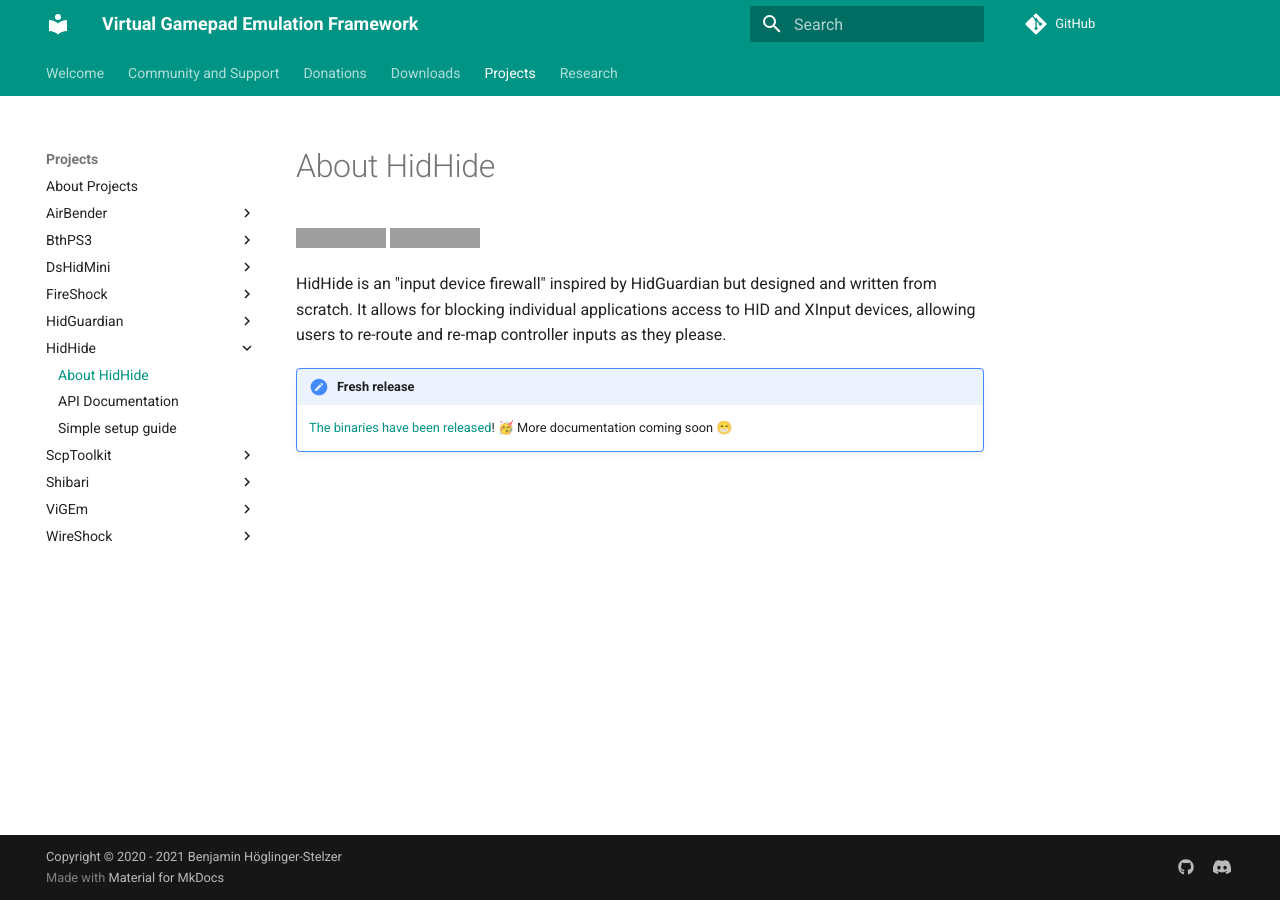
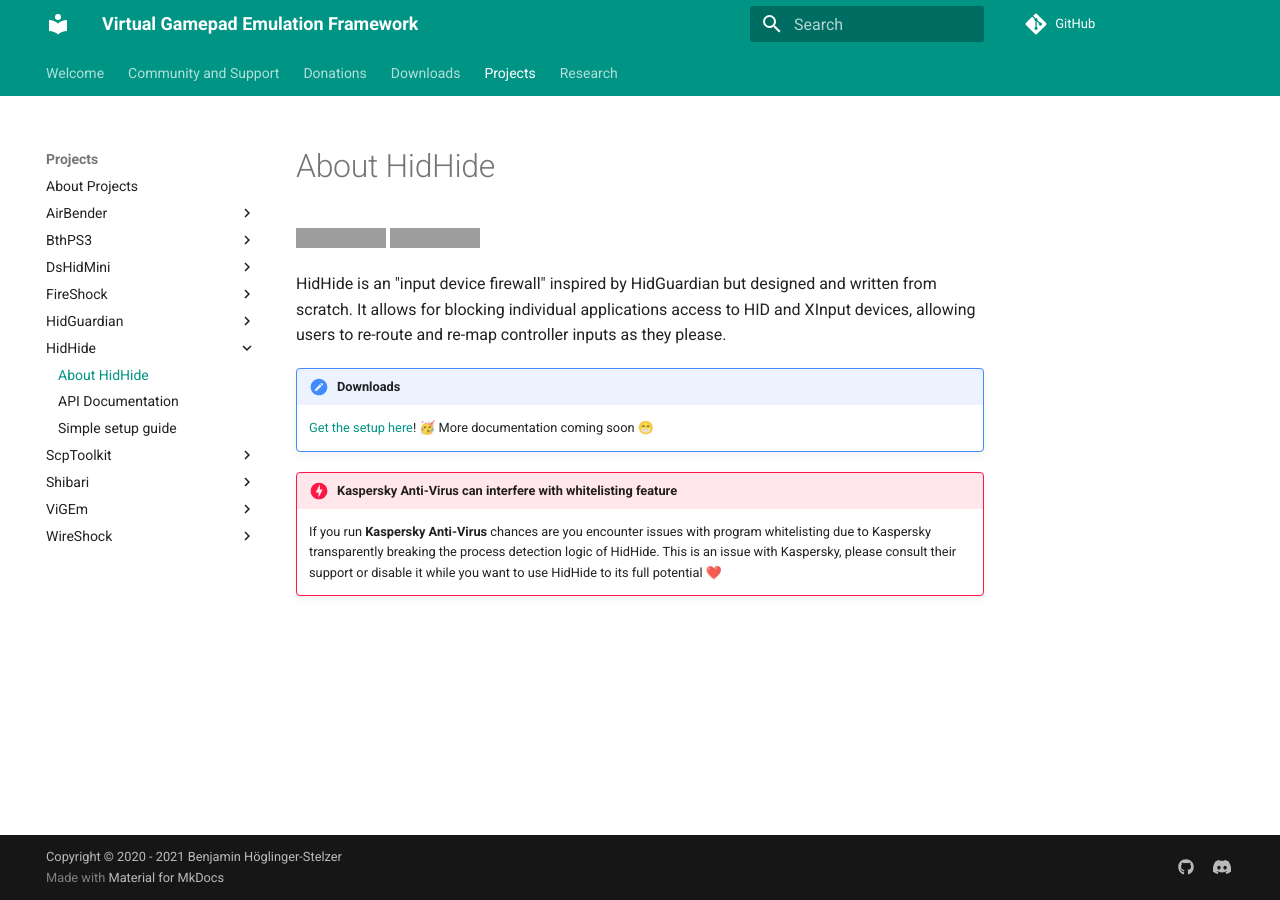
Before and after one commit to nefarius/ViGEm.github.io, an MkDocs documentation site: the page built from docs/projects/HidHide/index.md, in a window 1280 px wide. Built offline with MkDocs 1.6.1 and Material for MkDocs 9.7.7, drawn with Linux system fonts in a browser that asks for light colours; comment, search, counter and statistics services are not loaded; grey boxes are pictures that could not be loaded.

Commit message:
Added Kaspersky warning

```diff
--- a/docs/projects/HidHide/index.md
+++ b/docs/projects/HidHide/index.md
@@ -4,5 +4,8 @@
 
 HidHide is an "input device firewall" inspired by HidGuardian but designed and written from scratch. It allows for blocking individual applications access to HID and XInput devices, allowing users to re-route and re-map controller inputs as they please.
 
-!!! attention "Fresh release"
-    [The binaries have been released](https://github.com/ViGEm/HidHide/releases/latest)! 🥳 More documentation coming soon 😁
+!!! attention "Downloads"
+    [Get the setup here](https://github.com/ViGEm/HidHide/releases/latest)! 🥳 More documentation coming soon 😁
+
+!!! danger highlight "Kaspersky Anti-Virus can interfere with whitelisting feature"
+    If you run **Kaspersky Anti-Virus** chances are you encounter issues with program whitelisting due to Kaspersky transparently breaking the process detection logic of HidHide. This is an issue with Kaspersky, please consult their support or disable it while you want to use HidHide to its full potential ❤️
```
